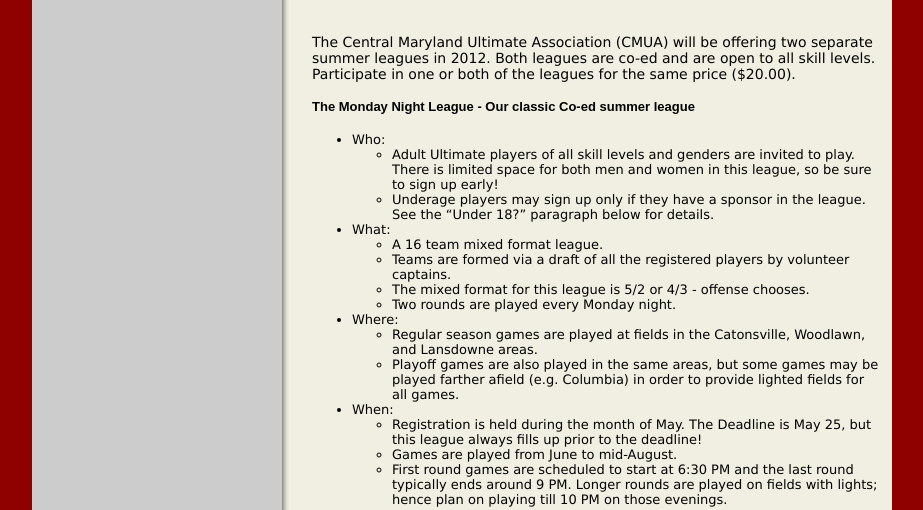
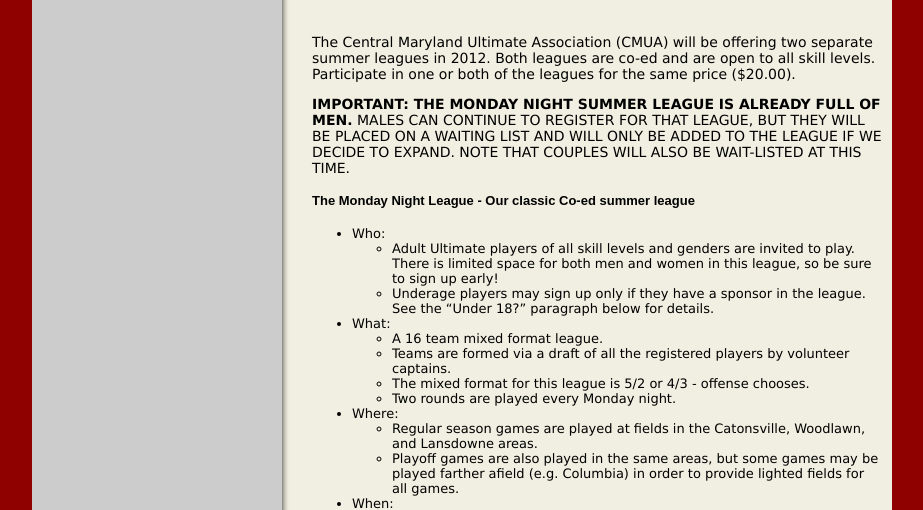
Before and after one commit to llimllib/CMUA, a Django app: template cmua/templates/register/index.html in a window 1280 px wide. Shown: the part 200-710 px from the top of the page, without its empty margins (178-1101 px from the left). Run offline with Django 3.2, Linux system fonts and the light colour scheme; the template is opened without the code that fills it, so the values that code supplies are empty, except form fields; tables that the repository leaves empty hold one stand-in row (values such as "Sample post"); form fields are guessed from the names that the template uses; parts of the project's set-up code (start-up, migrations or seed data) failed here and were passed over.

Commit message:
summer league is full

```diff
--- a/cmua/templates/register/index.html
+++ b/cmua/templates/register/index.html
@@ -10,6 +10,7 @@
     {% endif %}
     <p>
 The Central Maryland Ultimate Association (CMUA) will be offering two separate summer leagues in 2012. Both leagues are co-ed and are open to all skill levels. Participate in one or both of the leagues for the same price ($20.00).
+<p><strong>IMPORTANT: THE MONDAY NIGHT SUMMER LEAGUE IS ALREADY FULL OF MEN.</strong> MALES CAN CONTINUE TO REGISTER FOR THAT LEAGUE, BUT THEY WILL BE PLACED ON A WAITING LIST AND WILL ONLY BE ADDED TO THE LEAGUE IF WE DECIDE TO EXPAND. NOTE THAT COUPLES WILL ALSO BE WAIT-LISTED AT THIS TIME.
 <h4>The Monday Night League - Our classic Co-ed summer league</h4>
 <ul>
 <li>Who:
```
